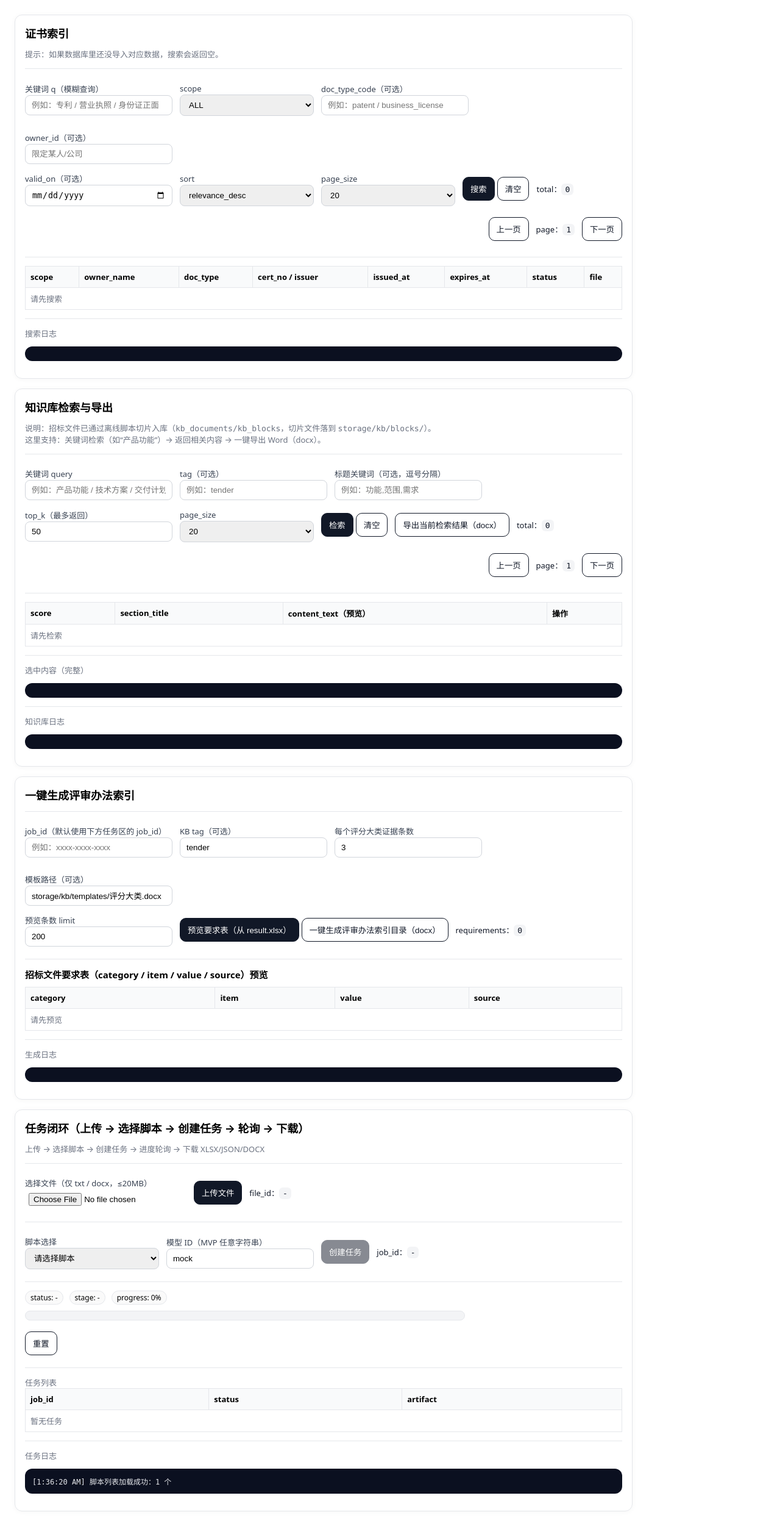
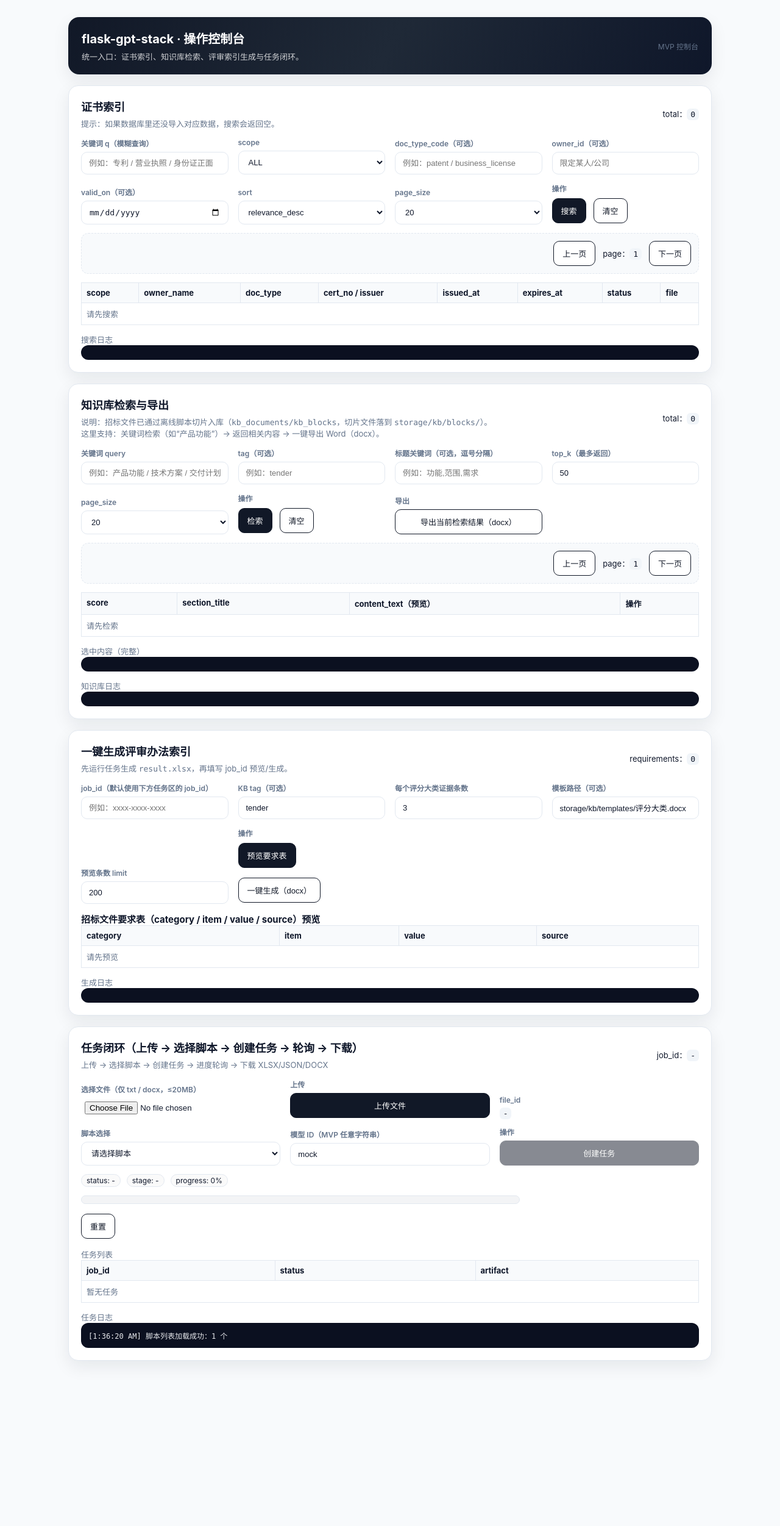
Before and after one commit to zorro123q/zbwj, a Flask app: page /ui in a window 1280 px wide. Shown: the whole page at 61% size. After the commit the page ends 2236 px from the top, so only its background shows below. Run offline with Flask 3, Linux system fonts and the light colour scheme.

Commit message:
Improve UI layout and styling

```diff
--- a/app/templates/ui.html
+++ b/app/templates/ui.html
@@ -5,63 +5,166 @@
   <meta name="viewport" content="width=device-width,initial-scale=1" />
   <title>flask-gpt-stack MVP</title>
   <style>
-    body { font-family: system-ui, -apple-system, Segoe UI, Roboto, Arial, sans-serif; margin: 24px; }
-    .card { max-width: 980px; border: 1px solid #e5e7eb; border-radius: 12px; padding: 16px; box-shadow: 0 1px 8px rgba(0,0,0,.04); margin-bottom: 16px; }
-    h1 { font-size: 18px; margin: 0 0 12px; }
-    h2 { font-size: 15px; margin: 0 0 10px; }
+    :root {
+      color-scheme: light;
+      --bg: #f8fafc;
+      --card: #ffffff;
+      --text: #0f172a;
+      --muted: #64748b;
+      --line: #e2e8f0;
+      --accent: #111827;
+      --accent-soft: #f1f5f9;
+      --shadow: 0 10px 28px rgba(15, 23, 42, 0.08);
+    }
+    * { box-sizing: border-box; }
+    body {
+      font-family: "Inter", system-ui, -apple-system, Segoe UI, Roboto, Arial, sans-serif;
+      margin: 0;
+      background: var(--bg);
+      color: var(--text);
+    }
+    .page {
+      max-width: 1100px;
+      margin: 0 auto;
+      padding: 28px 22px 60px;
+      display: grid;
+      gap: 18px;
+    }
+    .page-header {
+      display: flex;
+      align-items: center;
+      justify-content: space-between;
+      gap: 12px;
+      padding: 20px 22px;
+      background: linear-gradient(120deg, #111827 0%, #1f2937 50%, #0f172a 100%);
+      color: #fff;
+      border-radius: 18px;
+      box-shadow: var(--shadow);
+    }
+    .page-header h1 {
+      font-size: 20px;
+      margin: 0 0 6px;
+    }
+    .page-header p {
+      margin: 0;
+      font-size: 13px;
+      color: rgba(255, 255, 255, 0.8);
+    }
+    .card {
+      border: 1px solid var(--line);
+      border-radius: 16px;
+      padding: 20px;
+      box-shadow: var(--shadow);
+      background: var(--card);
+      display: grid;
+      gap: 14px;
+    }
+    h1 { font-size: 18px; margin: 0; }
+    h2 { font-size: 15px; margin: 0; }
+    .section-title {
+      display: flex;
+      align-items: center;
+      justify-content: space-between;
+      gap: 10px;
+    }
+    .section-title .muted { margin-top: 6px; }
     .row { display: flex; gap: 12px; flex-wrap: wrap; align-items: center; }
-    .row > * { margin: 6px 0; }
-    label { font-size: 13px; color: #374151; }
+    .row > * { margin: 2px 0; }
+    .form-grid {
+      display: grid;
+      grid-template-columns: repeat(auto-fit, minmax(220px, 1fr));
+      gap: 14px 16px;
+      align-items: end;
+    }
+    .field {
+      display: grid;
+      gap: 6px;
+    }
+    label { font-size: 12px; color: var(--muted); font-weight: 600; }
     input[type="text"], input[type="number"], input[type="date"], select {
-      padding: 8px 10px; border: 1px solid #d1d5db; border-radius: 8px; min-width: 220px;
+      padding: 10px 12px;
+      border: 1px solid var(--line);
+      border-radius: 10px;
+      min-width: 0;
+      background: #fff;
+      font-size: 13px;
+      color: var(--text);
     }
     input[type="file"] { padding: 6px; }
-    button { padding: 9px 12px; border: 1px solid #111827; background: #111827; color: white; border-radius: 10px; cursor: pointer; }
-    button.secondary { background: white; color: #111827; }
+    button {
+      padding: 10px 14px;
+      border: 1px solid var(--accent);
+      background: var(--accent);
+      color: white;
+      border-radius: 10px;
+      cursor: pointer;
+      font-size: 13px;
+    }
+    button.secondary { background: white; color: var(--accent); }
     button:disabled { opacity: .5; cursor: not-allowed; }
-    .muted { color: #6b7280; font-size: 13px; }
-    .hr { height: 1px; background: #e5e7eb; margin: 14px 0; }
-    .kv { font-size: 13px; color: #111827; }
-    .kv code { background: #f3f4f6; padding: 2px 6px; border-radius: 6px; }
-    .progress-wrap { width: 100%; max-width: 720px; height: 14px; border-radius: 999px; background: #f3f4f6; overflow: hidden; border: 1px solid #e5e7eb; }
-    .progress-bar { height: 100%; width: 0%; background: #111827; transition: width .2s ease; }
+    .muted { color: var(--muted); font-size: 13px; }
+    .hr { height: 1px; background: var(--line); margin: 6px 0; }
+    .kv { font-size: 13px; color: var(--text); }
+    .kv code { background: var(--accent-soft); padding: 2px 6px; border-radius: 6px; }
+    .progress-wrap { width: 100%; max-width: 720px; height: 14px; border-radius: 999px; background: #f3f4f6; overflow: hidden; border: 1px solid var(--line); }
+    .progress-bar { height: 100%; width: 0%; background: var(--accent); transition: width .2s ease; }
     .statusline { display: flex; gap: 10px; flex-wrap: wrap; align-items: center; }
-    .pill { display: inline-block; padding: 2px 8px; border-radius: 999px; font-size: 12px; border: 1px solid #e5e7eb; background: #fafafa; }
+    .pill { display: inline-block; padding: 2px 8px; border-radius: 999px; font-size: 12px; border: 1px solid var(--line); background: #fafafa; }
     .pill.ok { border-color: #86efac; background: #f0fdf4; }
     .pill.bad { border-color: #fca5a5; background: #fef2f2; }
-    a.btnlink { display: inline-block; padding: 9px 12px; border-radius: 10px; border: 1px solid #111827; text-decoration: none; }
-    a.btnlink.primary { background: #111827; color: white; }
-    a.btnlink.secondary { background: white; color: #111827; }
-    pre { white-space: pre-wrap; word-break: break-word; background: #0b1020; color: #e5e7eb; padding: 12px; border-radius: 12px; font-size: 12px; max-height: 260px; overflow: auto; }
+    a.btnlink { display: inline-block; padding: 9px 12px; border-radius: 10px; border: 1px solid var(--accent); text-decoration: none; font-size: 13px; }
+    a.btnlink.primary { background: var(--accent); color: white; }
+    a.btnlink.secondary { background: white; color: var(--accent); }
+    pre { white-space: pre-wrap; word-break: break-word; background: #0b1020; color: #e5e7eb; padding: 12px; border-radius: 12px; font-size: 12px; max-height: 260px; overflow: auto; margin: 0; }
 
     table { border-collapse: collapse; width: 100%; }
-    th, td { border: 1px solid #e5e7eb; padding: 8px; font-size: 13px; vertical-align: top; }
-    th { background: #f9fafb; text-align: left; }
+    th, td { border: 1px solid var(--line); padding: 8px; font-size: 13px; vertical-align: top; }
+    th { background: #f8fafc; text-align: left; }
     .nowrap { white-space: nowrap; }
-    .small { font-size: 12px; color: #6b7280; }
+    .small { font-size: 12px; color: var(--muted); }
     .mono { font-family: ui-monospace, SFMono-Regular, Menlo, Monaco, Consolas, "Liberation Mono", "Courier New", monospace; }
     .btn-mini { padding: 6px 10px; border-radius: 8px; font-size: 12px; }
+    .toolbar {
+      display: flex;
+      flex-wrap: wrap;
+      gap: 10px;
+      align-items: center;
+      justify-content: space-between;
+      background: #f8fafc;
+      border: 1px dashed var(--line);
+      border-radius: 12px;
+      padding: 10px 12px;
+    }
   </style>
 </head>
 <body>
+  <div class="page">
+    <header class="page-header">
+      <div>
+        <h1>flask-gpt-stack · 操作控制台</h1>
+        <p>统一入口：证书索引、知识库检索、评审索引生成与任务闭环。</p>
+      </div>
+      <div class="small">MVP 控制台</div>
+    </header>
 
     <!-- ============ 索引搜索（证书库） ============ -->
     <div class="card">
+      <div class="section-title">
+        <div>
           <h1>证书索引</h1>
-    <div class="muted">
-      提示：如果数据库里还没导入对应数据，搜索会返回空。
+          <div class="muted">提示：如果数据库里还没导入对应数据，搜索会返回空。</div>
+        </div>
+        <div class="kv">total：<code id="searchTotal">0</code></div>
       </div>
 
-    <div class="hr"></div>
-
-    <div class="row">
-      <div>
-        <label>关键词 q（模糊查询）</label><br/>
+      <div class="form-grid">
+        <div class="field">
+          <label>关键词 q（模糊查询）</label>
           <input id="searchQ" type="text" placeholder="例如：专利 / 营业执照 / 身份证正面" />
         </div>
 
-      <div>
-        <label>scope</label><br/>
+        <div class="field">
+          <label>scope</label>
           <select id="searchScope">
             <option value="">ALL</option>
             <option value="PERSON">PERSON</option>
@@ -69,25 +172,23 @@
           </select>
         </div>
 
-      <div>
-        <label>doc_type_code（可选）</label><br/>
+        <div class="field">
+          <label>doc_type_code（可选）</label>
           <input id="searchDocTypeCode" type="text" placeholder="例如：patent / business_license" />
         </div>
 
-      <div>
-        <label>owner_id（可选）</label><br/>
+        <div class="field">
+          <label>owner_id（可选）</label>
           <input id="searchOwnerId" type="text" placeholder="限定某人/公司" />
         </div>
-    </div>
 
-    <div class="row">
-      <div>
-        <label>valid_on（可选）</label><br/>
+        <div class="field">
+          <label>valid_on（可选）</label>
           <input id="searchValidOn" type="date" />
         </div>
 
-      <div>
-        <label>sort</label><br/>
+        <div class="field">
+          <label>sort</label>
           <select id="searchSort">
             <option value="relevance_desc">relevance_desc</option>
             <option value="created_at_desc">created_at_desc</option>
@@ -95,8 +196,8 @@
           </select>
         </div>
 
-      <div>
-        <label>page_size</label><br/>
+        <div class="field">
+          <label>page_size</label>
           <select id="searchPageSize">
             <option value="10">10</option>
             <option value="20" selected>20</option>
@@ -105,17 +206,16 @@
           </select>
         </div>
 
-      <div>
+        <div class="field">
+          <label>操作</label>
+          <div class="row">
             <button id="btnSearch">搜索</button>
             <button id="btnSearchReset" class="secondary">清空</button>
           </div>
-
-      <div class="kv">
-        total：<code id="searchTotal">0</code>
         </div>
       </div>
 
-    <div class="row" style="justify-content: space-between;">
+      <div class="toolbar">
         <div class="small" id="searchReqUrl"></div>
         <div class="row">
           <button id="btnPrev" class="secondary">上一页</button>
@@ -123,8 +223,6 @@
           <button id="btnNext" class="secondary">下一页</button>
         </div>
       </div>
-
-    <div class="hr"></div>
 
       <div style="overflow:auto;">
         <table>
@@ -146,46 +244,48 @@
         </table>
       </div>
 
-    <div class="hr"></div>
+      <div>
         <div class="muted">搜索日志</div>
         <pre id="searchLog"></pre>
+      </div>
     </div>
 
     <!-- ============ 知识库检索与导出（离线切片后使用） ============ -->
     <div class="card">
+      <div class="section-title">
+        <div>
           <h1>知识库检索与导出</h1>
           <div class="muted">
             说明：招标文件已通过离线脚本切片入库（<span class="mono">kb_documents/kb_blocks</span>，切片文件落到 <span class="mono">storage/kb/blocks/</span>）。
             <br/>这里支持：关键词检索（如“产品功能”）→ 返回相关内容 → 一键导出 Word（docx）。
           </div>
+        </div>
+        <div class="kv">total：<code id="kbTotal">0</code></div>
+      </div>
 
-    <div class="hr"></div>
-
-    <div class="row">
-      <div>
-        <label>关键词 query</label><br/>
+      <div class="form-grid">
+        <div class="field">
+          <label>关键词 query</label>
           <input id="kbQuery" type="text" placeholder="例如：产品功能 / 技术方案 / 交付计划" />
         </div>
 
-      <div>
-        <label>tag（可选）</label><br/>
+        <div class="field">
+          <label>tag（可选）</label>
           <input id="kbTag" type="text" placeholder="例如：tender" />
         </div>
 
-      <div>
-        <label>标题关键词（可选，逗号分隔）</label><br/>
+        <div class="field">
+          <label>标题关键词（可选，逗号分隔）</label>
           <input id="kbTitleKeywords" type="text" placeholder="例如：功能,范围,需求" />
         </div>
-    </div>
 
-    <div class="row">
-      <div>
-        <label>top_k（最多返回）</label><br/>
+        <div class="field">
+          <label>top_k（最多返回）</label>
           <input id="kbTopK" type="number" value="50" min="1" max="500" />
         </div>
 
-      <div>
-        <label>page_size</label><br/>
+        <div class="field">
+          <label>page_size</label>
           <select id="kbPageSize">
             <option value="10">10</option>
             <option value="20" selected>20</option>
@@ -194,21 +294,21 @@
           </select>
         </div>
 
-      <div>
+        <div class="field">
+          <label>操作</label>
+          <div class="row">
             <button id="btnKbSearch">检索</button>
             <button id="btnKbReset" class="secondary">清空</button>
           </div>
-
-      <div>
-        <button id="btnKbExport" class="secondary">导出当前检索结果（docx）</button>
         </div>
 
-      <div class="kv">
-        total：<code id="kbTotal">0</code>
+        <div class="field">
+          <label>导出</label>
+          <button id="btnKbExport" class="secondary">导出当前检索结果（docx）</button>
         </div>
       </div>
 
-    <div class="row" style="justify-content: space-between;">
+      <div class="toolbar">
         <div class="small" id="kbReqInfo"></div>
         <div class="row">
           <button id="btnKbPrev" class="secondary">上一页</button>
@@ -216,8 +316,6 @@
           <button id="btnKbNext" class="secondary">下一页</button>
         </div>
       </div>
-
-    <div class="hr"></div>
 
       <div style="overflow:auto;">
         <table>
@@ -235,64 +333,63 @@
         </table>
       </div>
 
-    <div class="hr"></div>
+      <div>
         <div class="muted">选中内容（完整）</div>
         <pre id="kbPreview"></pre>
+      </div>
 
-    <div class="hr"></div>
+      <div>
         <div class="muted">知识库日志</div>
         <pre id="kbLog"></pre>
+      </div>
     </div>
 
     <!-- ============ 一键生成：评审办法索引目录（模板评分大类 + result.xlsx 要求 + KB证据） ============ -->
     <div class="card">
+      <div class="section-title">
+        <div>
           <h1>一键生成评审办法索引</h1>
-<!--    <div class="muted">-->
-<!--      <br/>用法：先运行“提取招标要求”的任务得到 <span class="mono">result.xlsx</span> → 填 job_id（或直接用下方任务区的 job_id）→ 点“预览要求表”→ 点“一键生成”下载。-->
-<!--    </div>-->
+          <div class="muted">先运行任务生成 <span class="mono">result.xlsx</span>，再填写 job_id 预览/生成。</div>
+        </div>
+        <div class="kv">requirements：<code id="riReqCount">0</code></div>
+      </div>
 
-    <div class="hr"></div>
-
-    <div class="row">
-      <div>
-        <label>job_id（默认使用下方任务区的 job_id）</label><br/>
+      <div class="form-grid">
+        <div class="field">
+          <label>job_id（默认使用下方任务区的 job_id）</label>
           <input id="riJobId" type="text" placeholder="例如：xxxx-xxxx-xxxx" />
         </div>
 
-      <div>
-        <label>KB tag（可选）</label><br/>
+        <div class="field">
+          <label>KB tag（可选）</label>
           <input id="riKbTag" type="text" value="tender" placeholder="例如：tender" />
         </div>
 
-      <div>
-        <label>每个评分大类证据条数</label><br/>
+        <div class="field">
+          <label>每个评分大类证据条数</label>
           <input id="riTopN" type="number" value="3" min="1" max="10" />
         </div>
 
-      <div>
-        <label>模板路径（可选）</label><br/>
+        <div class="field">
+          <label>模板路径（可选）</label>
           <input id="riTemplatePath" type="text" value="storage/kb/templates/评分大类.docx" />
+        </div>
+
+        <div class="field">
+          <label>预览条数 limit</label>
+          <input id="riLimit" type="number" value="200" min="50" max="2000" />
+        </div>
+
+        <div class="field">
+          <label>操作</label>
+          <div class="row">
+            <button id="btnRiLoad">预览要求表</button>
+            <button id="btnRiGenerate" class="secondary">一键生成（docx）</button>
+          </div>
         </div>
       </div>
 
-    <div class="row">
       <div>
-        <label>预览条数 limit</label><br/>
-        <input id="riLimit" type="number" value="200" min="50" max="2000" />
-      </div>
-
-      <div>
-        <button id="btnRiLoad">预览要求表（从 result.xlsx）</button>
-        <button id="btnRiGenerate" class="secondary">一键生成评审办法索引目录（docx）</button>
-      </div>
-
-      <div class="kv">
-        requirements：<code id="riReqCount">0</code>
-      </div>
-    </div>
-
-    <div class="hr"></div>
-
         <h2>招标文件要求表（category / item / value / source）预览</h2>
         <div style="overflow:auto;">
           <table>
@@ -309,82 +406,78 @@
             </tbody>
           </table>
         </div>
+      </div>
 
-    <div class="hr"></div>
+      <div>
         <div class="muted">生成日志</div>
         <pre id="riLog"></pre>
+      </div>
     </div>
 
     <!-- ============ 任务闭环（你已有） ============ -->
     <div class="card">
+      <div class="section-title">
+        <div>
           <h1>任务闭环（上传 → 选择脚本 → 创建任务 → 轮询 → 下载）</h1>
           <div class="muted">上传 → 选择脚本 → 创建任务 → 进度轮询 → 下载 XLSX/JSON/DOCX</div>
+        </div>
+        <div class="kv">job_id：<code id="jobId">-</code></div>
+      </div>
 
-    <div class="hr"></div>
-
-    <!-- Upload -->
-    <div class="row">
-      <div>
-        <label>选择文件（仅 txt / docx，≤20MB）</label><br />
+      <div class="form-grid">
+        <div class="field">
+          <label>选择文件（仅 txt / docx，≤20MB）</label>
           <input id="fileInput" type="file" accept=".txt,.docx" />
         </div>
-      <div>
+        <div class="field">
+          <label>上传</label>
           <button id="btnUpload">上传文件</button>
         </div>
-      <div class="kv">
-        file_id：<code id="fileId">-</code>
+        <div class="field">
+          <label>file_id</label>
+          <div class="kv"><code id="fileId">-</code></div>
         </div>
       </div>
 
-    <div class="hr"></div>
-
-    <!-- Script + Model -->
-    <div class="row">
-      <div>
-        <label>脚本选择</label><br />
+      <div class="form-grid">
+        <div class="field">
+          <label>脚本选择</label>
           <select id="scriptSelect">
             <option value="">加载中...</option>
           </select>
         </div>
 
-      <div>
-        <label>模型 ID（MVP 任意字符串）</label><br />
+        <div class="field">
+          <label>模型 ID（MVP 任意字符串）</label>
           <input id="modelInput" type="text" value="mock" />
         </div>
 
-      <div>
+        <div class="field">
+          <label>操作</label>
           <button id="btnCreateJob" disabled>创建任务</button>
-      </div>
-
-      <div class="kv">
-        job_id：<code id="jobId">-</code>
         </div>
       </div>
 
-    <div class="hr"></div>
-
-    <!-- Progress -->
       <div class="statusline">
         <span class="pill" id="pillStatus">status: -</span>
         <span class="pill" id="pillStage">stage: -</span>
         <span class="pill" id="pillProgress">progress: 0%</span>
       </div>
 
-    <div style="margin-top:10px;">
+      <div>
         <div class="progress-wrap">
           <div id="progressBar" class="progress-bar"></div>
         </div>
       </div>
 
-    <div class="row" style="margin-top:12px;">
+      <div class="row">
         <a id="btnDownloadXlsx" class="btnlink primary" href="#" style="display:none;">下载 result.xlsx</a>
         <a id="btnDownloadJson" class="btnlink secondary" href="#" style="display:none;">下载 result.json</a>
         <a id="btnDownloadDocx" class="btnlink secondary" href="#" style="display:none;">下载 result.docx</a>
         <button id="btnReset" class="secondary">重置</button>
       </div>
 
-    <div class="hr"></div>
-
+      <div>
         <div class="muted">任务列表</div>
         <table>
           <thead>
@@ -398,11 +491,13 @@
             <tr><td colspan="3" class="muted">暂无任务</td></tr>
           </tbody>
         </table>
+      </div>
 
-    <div class="hr"></div>
-
+      <div>
         <div class="muted">任务日志</div>
         <pre id="log"></pre>
+      </div>
+    </div>
   </div>
 
 <script>
```
Lines whose indentation alone changed are shown as unchanged.
